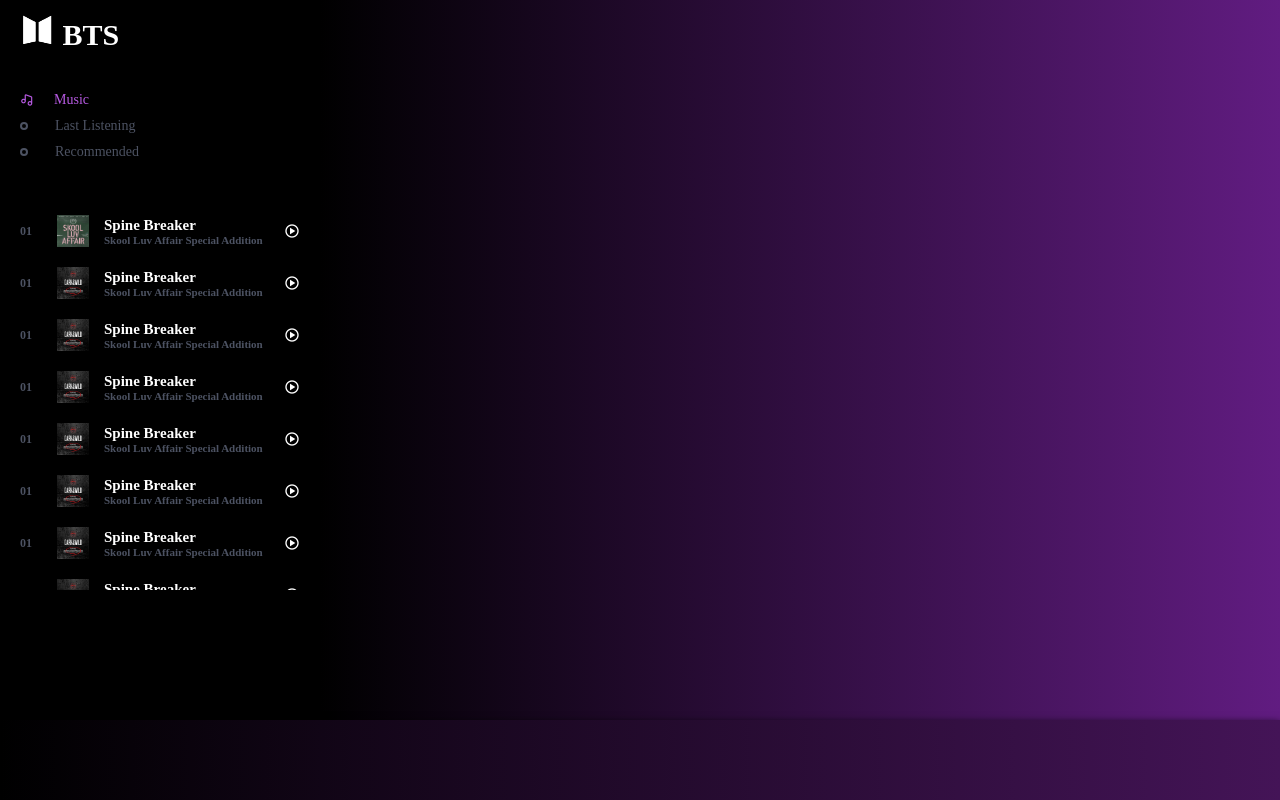
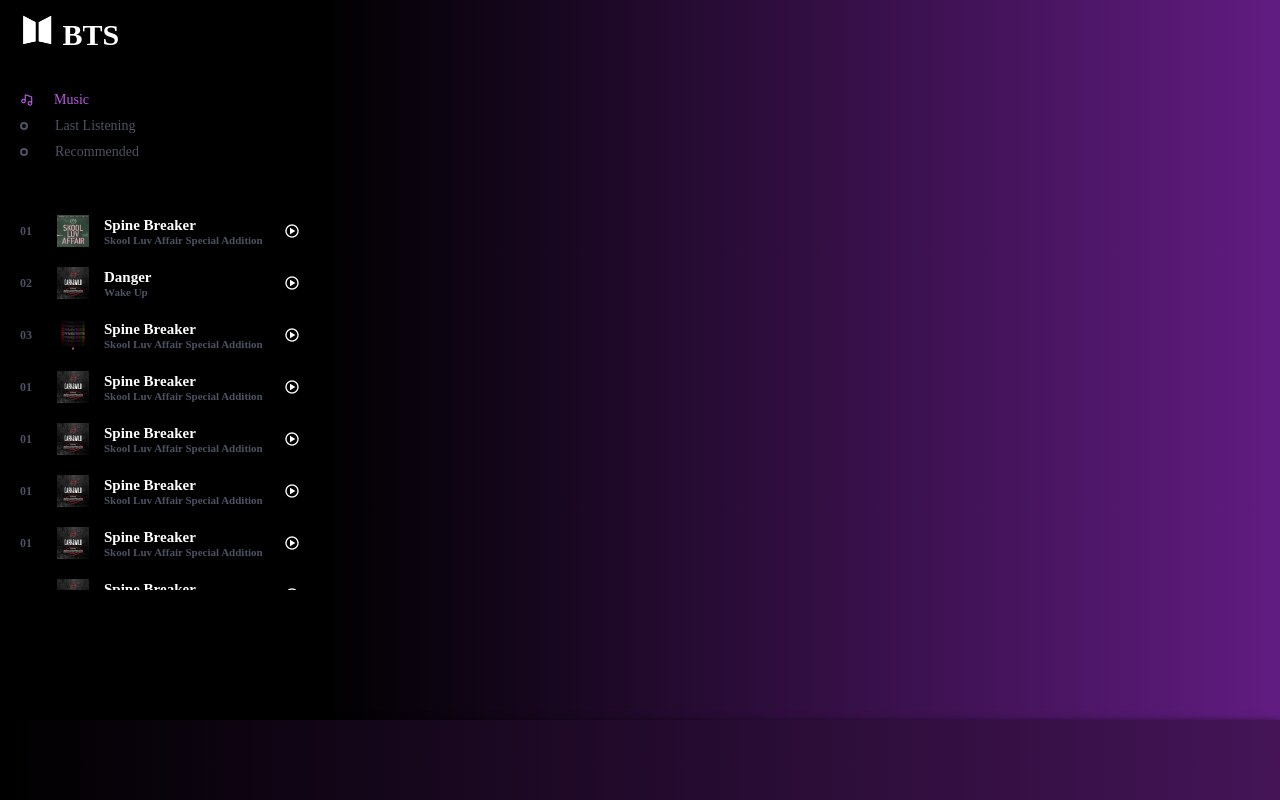
Before and after one commit to nunaprameswari/Project_UAS, a Django app: page / in a window 1280 px wide. Run offline with Django 4.2, Linux system fonts and the light colour scheme.

Commit message:
penambahan file

```diff
--- a/Army/templates/menu.html
+++ b/Army/templates/menu.html
@@ -29,16 +29,16 @@
                     <i class='bx playListPlay bx-play-circle' id="1"></i>
                 </li>
                 <li class="songItem">
-                    <span>01</span>
+                    <span>02</span>
                     <img src="{% static 'img/danger.jpg' %}" alt="">
-                    <h5>Spine Breaker <br>
-                        <div class="subtitle">Skool Luv Affair Special Addition</div>
+                    <h5>Danger <br>
+                        <div class="subtitle">Wake Up</div>
                     </h5>
                     <i class='bx playListPlay bx-play-circle' id="1"></i>
                 </li>
                 <li class="songItem">
-                    <span>01</span>
-                    <img src="{% static 'img/danger.jpg' %}" alt="">
+                    <span>03</span>
+                    <img src="{% static 'img/Dynamite.png' %}" alt="">
                     <h5>Spine Breaker <br>
                         <div class="subtitle">Skool Luv Affair Special Addition</div>
                     </h5>
```
Also changed, not shown: static/img/Dynamite.png (added), static/img/idol.jpg (added), static/img/louder than bombs.jpg (added), static/img/mic drop.jpg (added), static/img/run.jpg (added), static/img/spring day.jpg (added), static/songs/AlbumArtSmall.jpg (added), static/songs/Folder.jpg (added), 6 other files.
